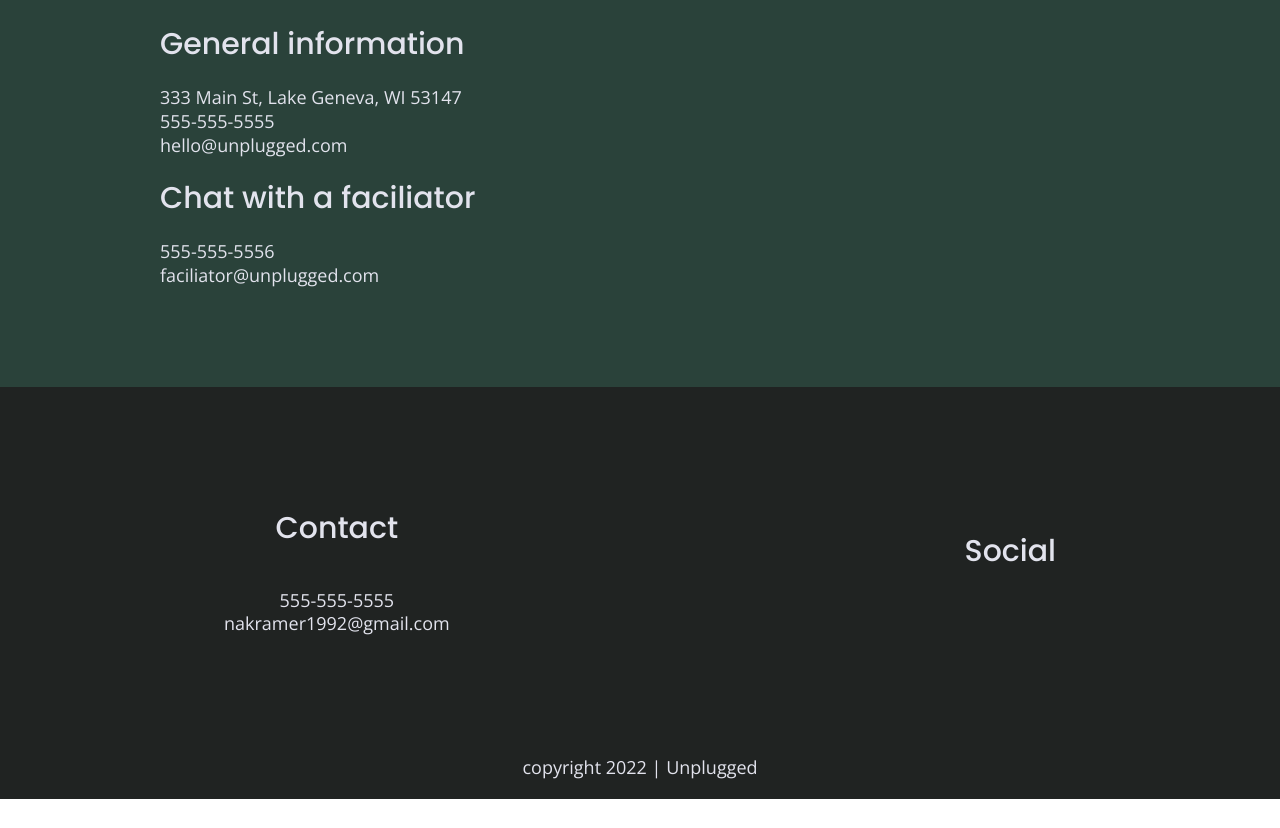
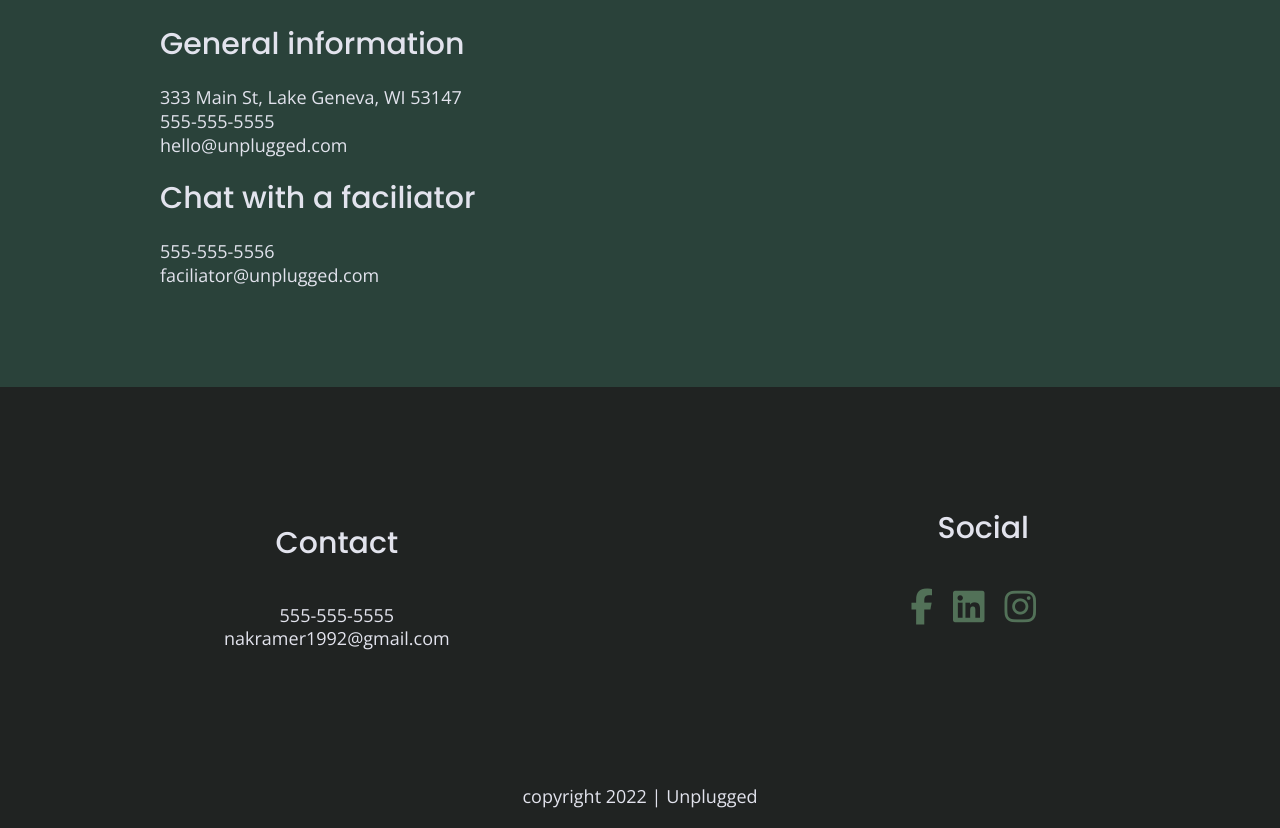
Before and after one commit to kramedog3223/unplugged-retreat, a website: page about/index.html in a window 1280 px wide. Shown: the part 1486-2314 px from the top of the page. Before the commit the page ends 2285 px from the top, so only its background shows below. Drawn offline with nearby package versions, Linux system fonts and the light colour scheme.

Commit message:
added icon to social media links

```diff
--- a/about/index.html
+++ b/about/index.html
@@ -122,19 +122,23 @@
           <div class="social">
             <h4>Social</h4>
             <div class="social-icons">
-              <p>
-                <a href="https://www.facebook.com/home.php" target="_blank"></a>
+             <p>
+                <a href="https://www.facebook.com/home.php" target="_blank"
+                  ><i class="fab fa-facebook-f"></i
+                ></a>
               </p>
               <p>
                 <a
                   href="https://www.linkedin.com/in/nick-kramer-pt-dpt-atc-4a136720a/"
                   target="_blank"
+                  ><i class="fa-brands fa-linkedin"></i
                 ></a>
               </p>
               <p>
                 <a
                   href="https://www.instagram.com/kramer_dpt_atc32/"
                   target="_blank"
+                  ><i class="fab fa-instagram"></i
                 ></a>
               </p>
               <!-- other social links here-->
--- a/css/main.css
+++ b/css/main.css
@@ -361,7 +361,12 @@ input[type="button"] {
   width: 55%;
   margin: 20px 0;
 }
-
+.social i {
+  font-size: 2em;
+  padding-right: 20px;
+  margin-bottom: 40px;
+  color: #527158;
+}
 /* ==========================================================================
    About Page
    ========================================================================== */
```
Also changed, not shown: faq/index.html (+5 -1 lines), index.html (+5 -1 lines).
